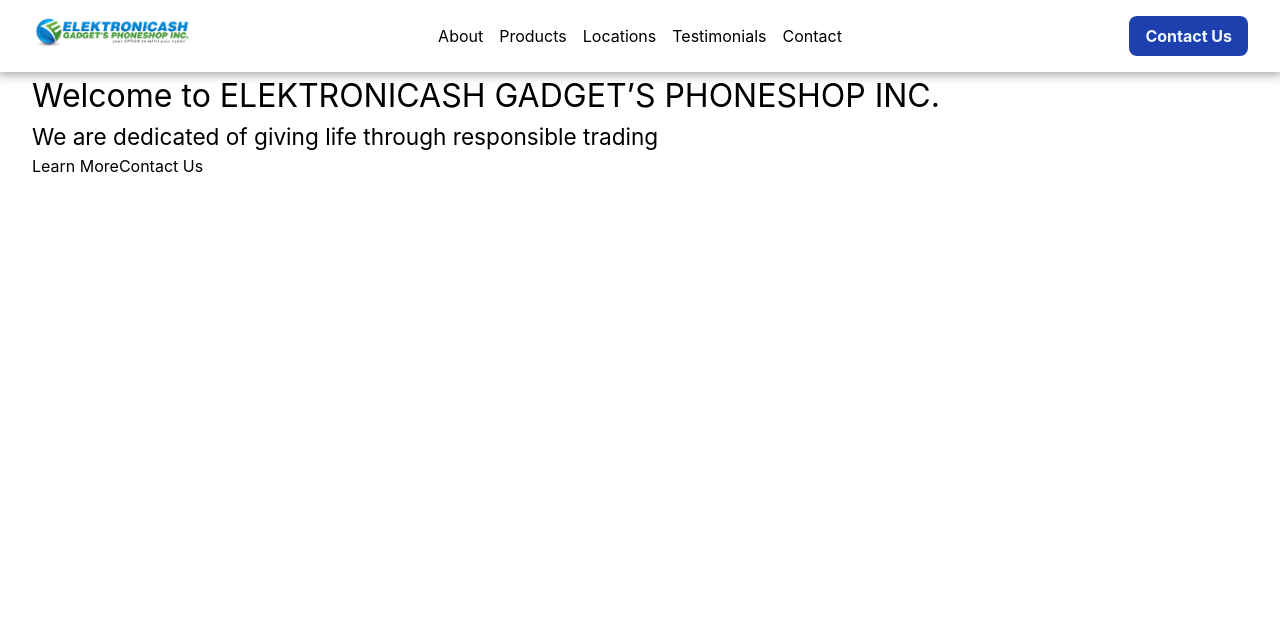
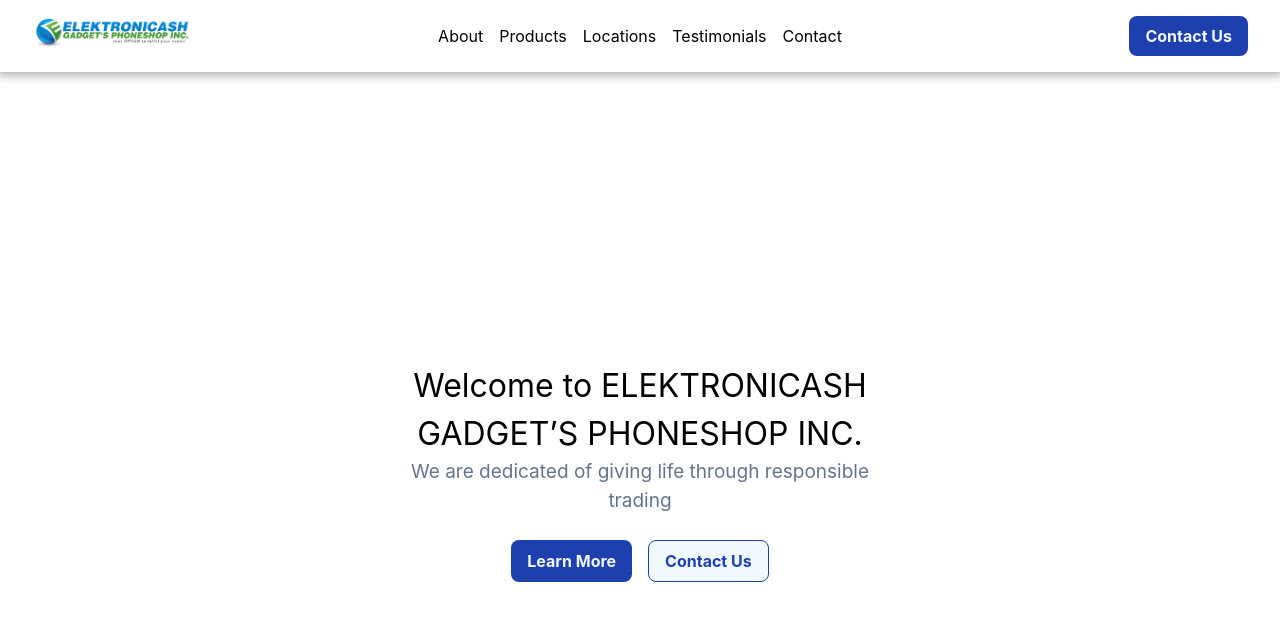
Before and after one commit to Muelvzz/elektronicash, a React app in the folder frontend/: page / in a window 1280 px wide. Shown: the top 620 px of the page. Built offline with nearby package versions, Linux system fonts and the light colour scheme; the HTML template or start-up script is replaced by a standard one.

Commit message:
Hero Section

```diff
--- a/frontend/src/components/Hero.jsx
+++ b/frontend/src/components/Hero.jsx
@@ -1,18 +1,19 @@
 import { useHomePage } from "../context/heroContext"
 
 export default function Hero() {
-
   const { homepage: { hero } } = useHomePage()
 
   return (
-    <section className="text-[var(--grey-color)]">
-      <div>
-        <h1 className="font-[var(--font-headline)]">{ hero.title }</h1>
-        <h3>{ hero.subtitle }</h3>
-      </div>
-      <div>
-        <button>Learn More</button>
-        <button>Contact Us</button>
+    <section className="min-h-screen flex flex-col justify-center items-center gap-8 text-center">
+      <div className="w-full md:w-2/3 lg:w-2/5">
+        <div>
+          <h1 className="font-(--font-headline)">{ hero.title }</h1>
+          <h4 className="text-(--neutral-color)">{ hero.subtitle }</h4>
+        </div>
+        <div className="flex gap-4 justify-center mt-6">
+          <button className="bg-(--primary-color) text-(--tertiary-color) px-4 py-2 rounded-lg font-bold">Learn More</button>
+          <button className="bg-(--tertiary-color) border border-(--primary-color) text-(--primary-color) px-4 py-2 rounded-lg font-bold">Contact Us</button>
+        </div>
       </div>
     </section>
   )
```
